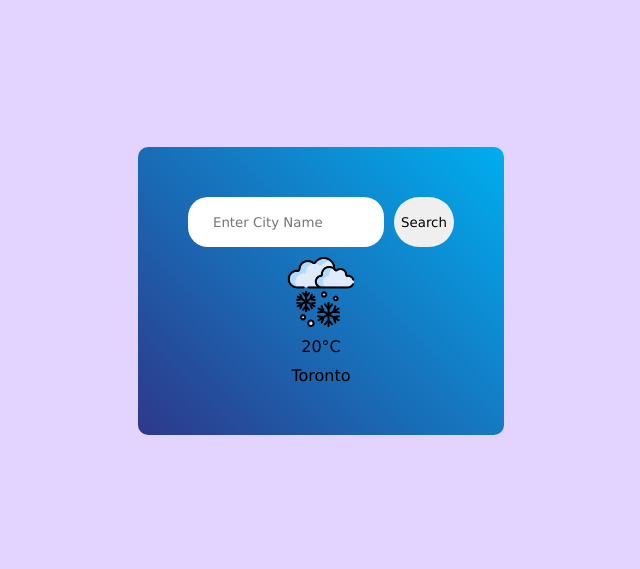
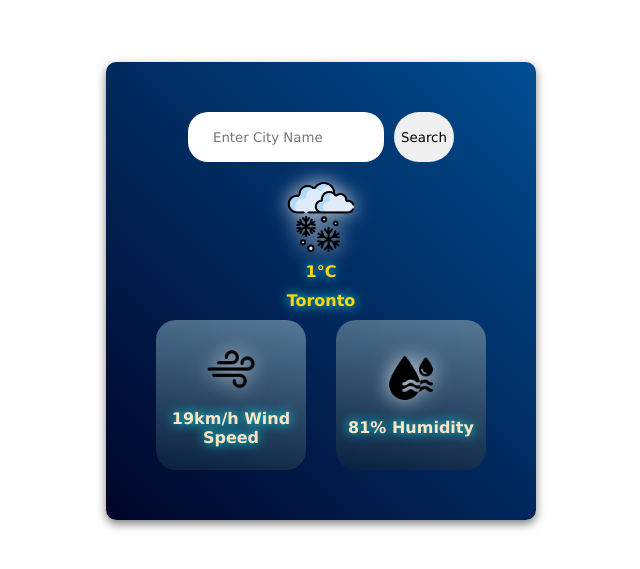
Before and after one commit to UnitedYash/React-Weather-App, a React (Vite) app: page / in a window 1280 px wide. Shown: the part 109-678 px from the top of the page, without its empty margins (319-959 px from the left). Built offline with nearby package versions, Linux system fonts and the light colour scheme.

Commit message:
Made changes to the UI, mainly to css.

```diff
--- a/src/components/Weather.css
+++ b/src/components/Weather.css
@@ -2,16 +2,44 @@
     padding: 50px;
     place-self: center;
     border-radius: 10px;
-    background-image: linear-gradient(45deg, #2d388a,#00aeef);
+    background-image: linear-gradient(45deg, #000428, #004e92);
     display: flex;
     flex-direction: column;
     gap: 10px;
     align-items: center;
+    font-weight: 900;
+    backdrop-filter: blur(10px);
+    box-shadow: 0px 4px 10px rgba(0, 0, 0, 0.5);
+    color: #ffd700; /* Gold */
+    text-shadow: 0 0 10px #ffd700, 0 0 20px #ffb700, 0 0 40px #cc9500;
+    transition: transform 0.3s ease-in-out, box-shadow 0.3s ease-in-out;
+
 }
+.weather img {
+    filter: drop-shadow(0px 0px 10px rgba(255, 255, 255, 0.8)); /* Soft glow */
+}
+.weather:hover {
+    transform: scale(1.03);
+    box-shadow: 0px 4px 15px rgba(255, 255, 255, 0.2);
+}
+.weather img:hover {
+    transform: scale(1.1); /* Slight zoom on hover */
+}
+
+@keyframes glow {
+    0% { text-shadow: 0 0 10px #00ffff; }
+    50% { text-shadow: 0 0 20px #00ffff; }
+    100% { text-shadow: 0 0 10px #00ffff; }
+}
+.weather {
+    animation: glow 2s infinite alternate;
+}
+
 .search-bar {
     border-radius: 30px;
     display: flex;
     align-items: center;
+    margin-bottom: 10px;
 }
 input {
     border-radius: 20px;
@@ -35,3 +63,31 @@ img {
     border-radius: 20px;
     border-color: black;
 }
+
+.other-info {
+    display: flex;
+    gap: 30px;
+    justify-content: space-between;
+}
+
+.wind-speeds, .humidity {
+    background-image: linear-gradient(10deg, #09203F,#537895);
+    border-radius: 20px;
+    height: 150px;
+    width: 150px;
+    display: flex;
+    flex-direction: column;
+    justify-content: center;
+    align-items: center;
+    text-align: center;
+    font-weight: 900;
+    color: bisque;
+    gap: 15px;
+    transition: transform 0.3s ease-in-out, box-shadow 0.3s ease-in-out;
+    padding: 10px;
+
+}
+.wind-speeds:hover, .humidity:hover {
+    transform: scale(1.05);
+    box-shadow: 0px 4px 15px rgba(255, 255, 255, 0.2);
+}
--- a/src/components/Weather.jsx
+++ b/src/components/Weather.jsx
@@ -1,7 +1,8 @@
 import React from 'react';
 import './Weather.css';
 import snow from "../assets/snow.png";
-
+import windyImage from "../assets/windy.png";
+import humidityImage from "../assets/humidity.png";
 const Weather = () => {
   return (
     <div className='weather'>
@@ -10,8 +11,18 @@ const Weather = () => {
             <button className='submit-button'>Search</button>
         </div>
         <img src={snow} alt='snow' width="70px" height="70px" />
-        <p>20°C</p>
+        <p>1°C</p>
         <p>Toronto</p>
+        <div className='other-info'>
+          <div className="wind-speeds">
+            <img src={windyImage} width="50px" height="50px"></img>
+            <p>19km/h Wind Speed</p>
+          </div>
+          <div className="humidity">
+            <img src={humidityImage} width="50px" height="50px"></img>
+            <p>81% Humidity</p>
+          </div>
+        </div>
     </div>
   )
 }
--- a/src/index.css
+++ b/src/index.css
@@ -8,5 +8,5 @@
 .app {
   min-height: 100vh;
   display: grid;
-  background: #e2d4ff;
+  background: white;
 }
```
Also changed, not shown: src/assets/humidity.png (added), src/assets/windy.png (added).
